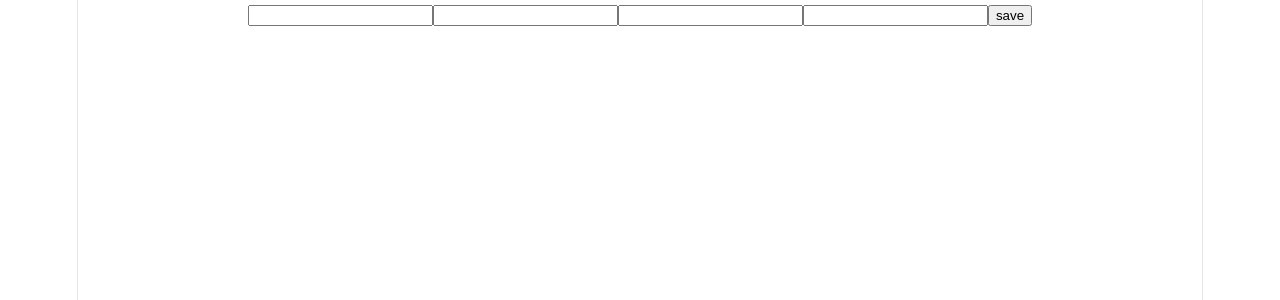
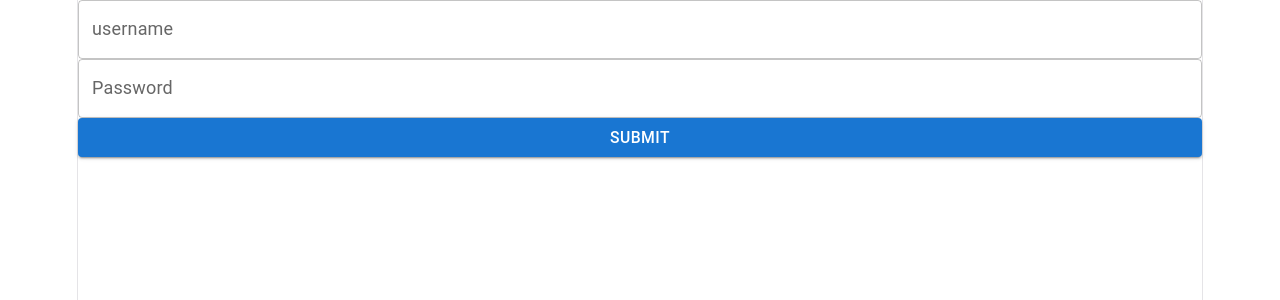
Before and after one commit to divyesh2123/New-folder--2-, a React (Vite) app in the folder my-react-app/: page / in a window 1280 px wide. Shown: the top 300 px of the page. Built offline with nearby package versions, Linux system fonts and the light colour scheme.

Commit message:
this the changes

```diff
--- /dev/null
+++ b/my-react-app/src/LoginWithMUI.tsx
@@ -0,0 +1,67 @@
+import { Button, TextField } from '@mui/material';
+import axios from 'axios';
+import { useFormik } from 'formik';
+import React from 'react'
+import * as yup from 'yup';
+
+const validationSchema = yup.object({
+  username: yup.string()
+    .required("Username is required"),
+  password: yup
+    .string()
+    .min(8, "Password should be of minimum 8 characters length")
+    .required("Password is required"),
+});
+
+export default function LoginWithMUI() {
+
+ const formik = useFormik({
+    initialValues: {
+      username: '',
+      password: '',
+    },
+    validationSchema: validationSchema,
+    onSubmit: (values:any) => {
+
+        axios.post("http://localhost:8080/api/auth/signin",values,{
+          headers: {
+            'Content-Type': "application/json" }}).then((response)=>{
+              console.log(response.data);
+        }).catch((error)=>{
+          console.log(error);   });
+
+  }});
+
+
+
+  return (
+      <form onSubmit={formik.handleSubmit}>
+        <TextField
+          fullWidth
+          id="email"
+          name="username"
+          label="username"
+          value={formik.values.username}
+          onChange={formik.handleChange}
+          onBlur={formik.handleBlur}
+          error={formik.touched.username && Boolean(formik.errors.username)}
+
+        />
+        <TextField
+          fullWidth
+          id="password"
+          name="password"
+          label="Password"
+          type="password"
+          value={formik.values.password}
+          onChange={formik.handleChange}
+          onBlur={formik.handleBlur}
+          error={formik.touched.password && Boolean(formik.errors.password)}
+          helperText={formik.touched.password && formik.errors.password}
+        />
+        <Button color="primary" variant="contained" fullWidth type="submit">
+          Submit
+        </Button>
+      </form>
+  )
+}
--- a/my-react-app/src/main.tsx
+++ b/my-react-app/src/main.tsx
@@ -10,9 +10,10 @@
 import AddUser from './AddUser.tsx'
 import DisplayInfo from './Display.tsx'
 import Registration from './Registration.tsx'
+import LoginWithMUI from './LoginWithMUI.tsx'
 
 createRoot(document.getElementById('root')!).render(
   <StrictMode>
-    <Registration />
+    <LoginWithMUI />
   </StrictMode>,
 )
```
